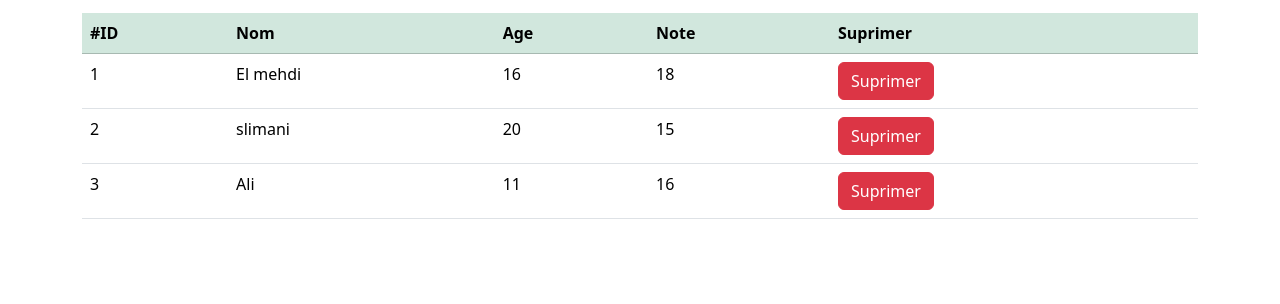
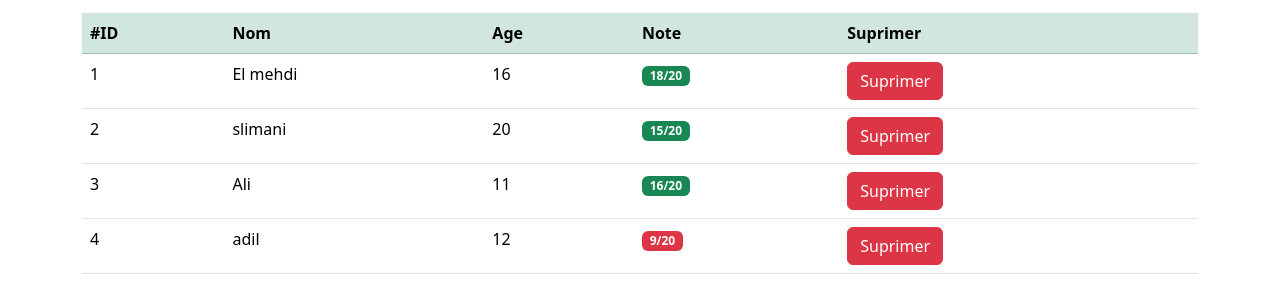
Before and after one commit to elmehdibk/Gestion_des_etudiants, a website with bundled scripts: page index.html in a window 1280 px wide. Shown: the part 482-786 px from the top of the page. Built offline with nearby package versions, Linux system fonts and the light colour scheme; data requests are answered from the project's data file.

Commit message:
display the admitted and not admitted

```diff
--- a/db.json
+++ b/db.json
@@ -17,6 +17,12 @@
       "date": "2012-07-22",
       "note": "16",
       "id": 3
+    },
+    {
+      "name": "adil",
+      "date": "2011-06-23",
+      "note": "9",
+      "id": 4
     }
   ]
 }
--- a/js/etudiant.js
+++ b/js/etudiant.js
@@ -6,9 +6,9 @@ export default class Etudiants{
         this.note=note
 
     }
-
+    MAX_NOTE=()=> 20
     getAge = ()=> new Date().getFullYear() - new Date(this.age).getFullYear()
-
+    isAdmitted =()=> this.note >= 10
   static all = async function(){
        const res= await fetch(ENDPOINT)
        const etudiants= await res.json()
--- a/js/script.js
+++ b/js/script.js
@@ -12,7 +12,7 @@ const displayEtudiants = async function(){
                     <td>${id}</td>
                     <td>${etudiant.name}</td>
                     <td>${etudiant.getAge()}</td>
-                    <td>${etudiant.note}</td>
+                    <td><span class="badge ${etudiant.isAdmitted()?'bg-success':'bg-danger'}">${etudiant.note}/${etudiant.MAX_NOTE()}</span></td>
                     <td><button class='btn btn-danger'>Suprimer</button></td>
 
                 </tr>
```
Also changed, not shown: index.html (line endings or trailing spaces).
